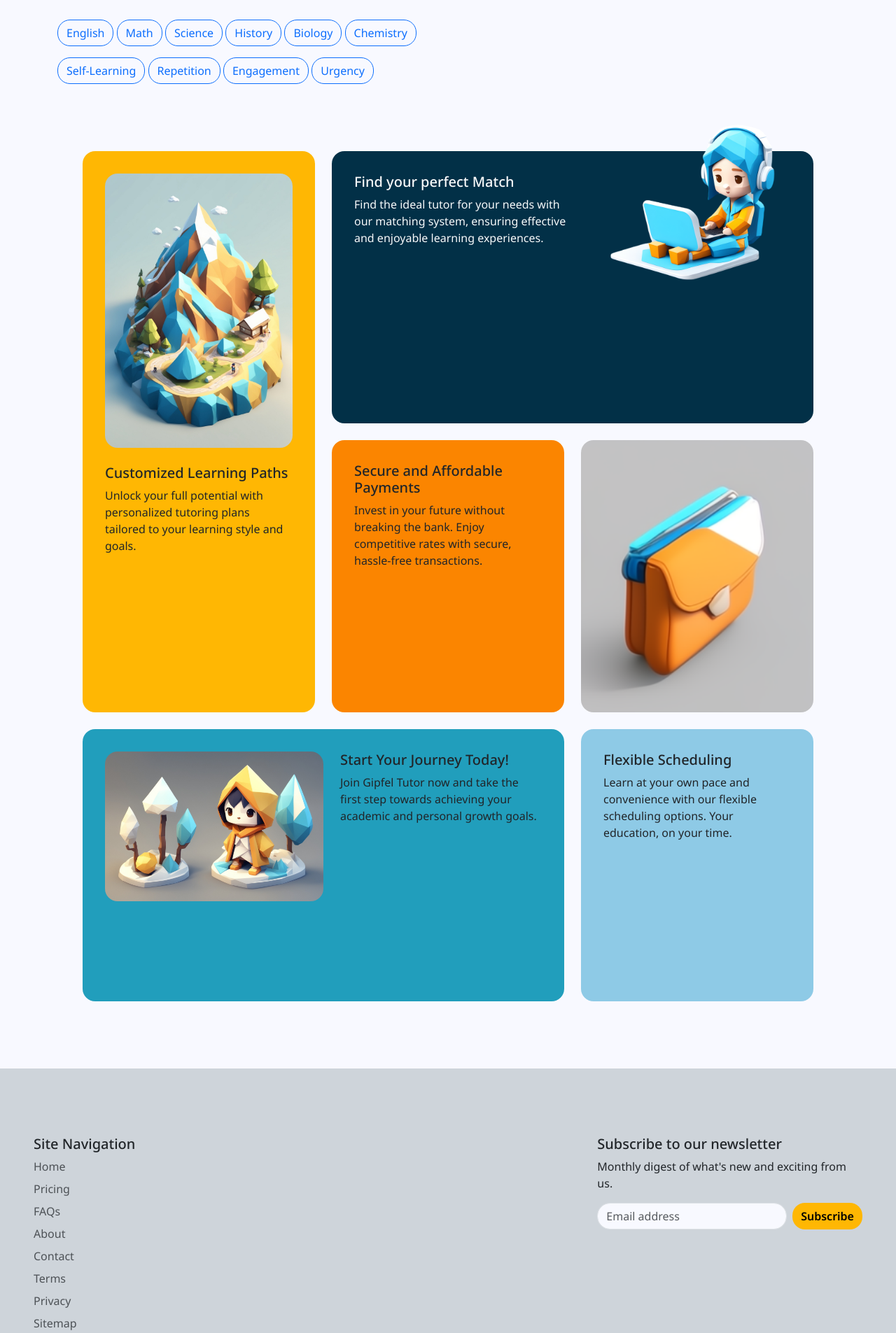
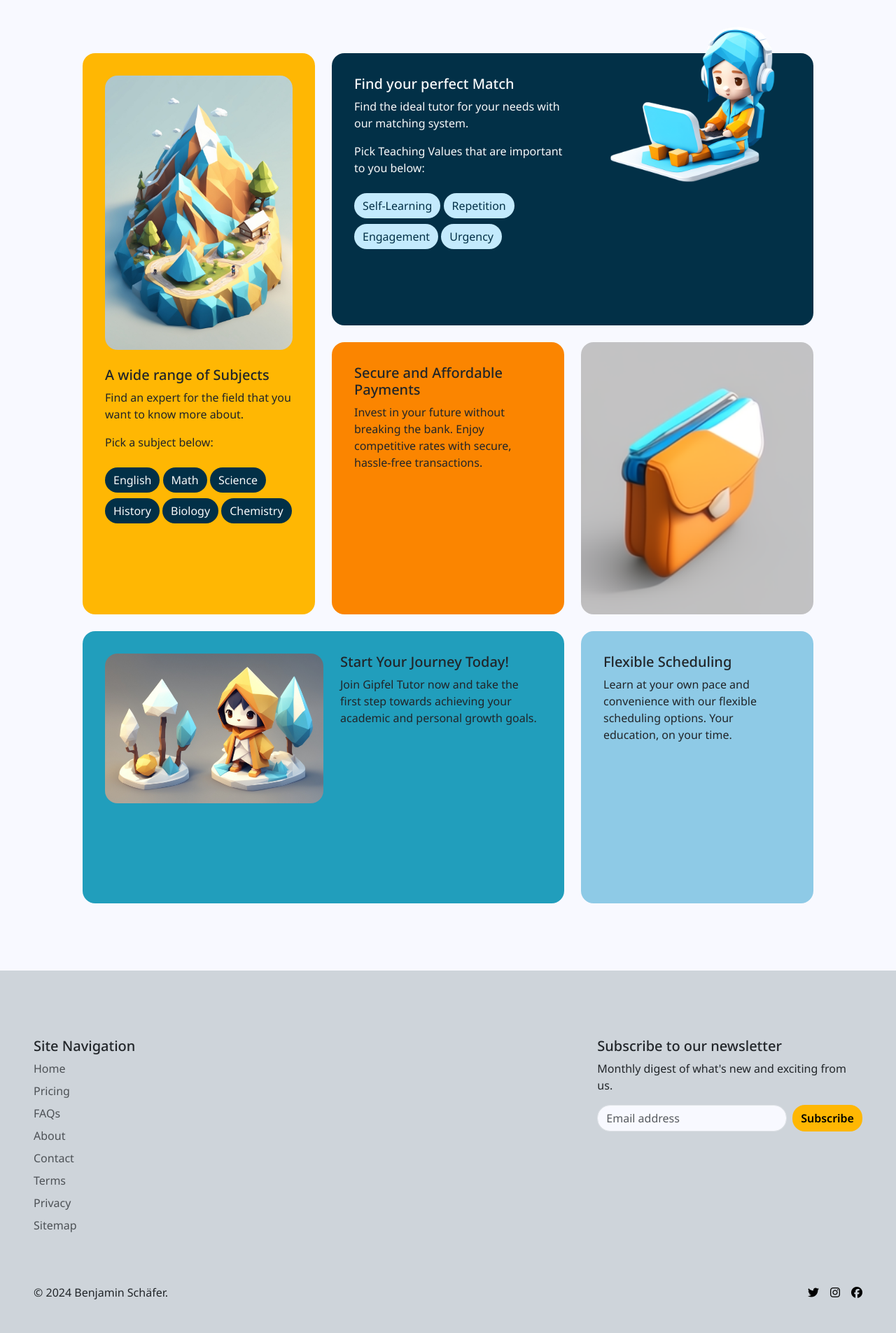
Before and after one commit to benschaf/gipfel-lerner, a Django app: page / in a window 1280 px wide. Shown: the part 320-2225 px from the top of the page at 70% size. Run offline with Django 5.2, Linux system fonts and the light colour scheme; some libraries are stand-ins or nearby versions.

Commit message:
feat: add search options to bento boxes

```diff
--- a/core/templates/core/index.html
+++ b/core/templates/core/index.html
@@ -24,48 +24,6 @@
     </div>
   </div>
 
-  <!-- Search Section -->
-  <div class="container mt-5">
-    <!-- Subjects -->
-    <div class="row mt-3">
-      <div class="col">
-        <a href="{% url 'tutor_list' %}?subject=english" class="btn btn-outline-primary">English</a>
-        <a href="{% url 'tutor_list' %}?subject=math" class="btn btn-outline-primary">Math</a>
-        <a href="{% url 'tutor_list' %}?subject=science" class="btn btn-outline-primary">Science</a>
-        <a href="{% url 'tutor_list' %}?subject=history" class="btn btn-outline-primary">History</a>
-        <a href="{% url 'tutor_list' %}?subject=biology" class="btn btn-outline-primary">Biology</a>
-        <a href="{% url 'tutor_list' %}?subject=chemistry" class="btn btn-outline-primary">Chemistry</a>
-      </div>
-    </div>
-    <!-- Value Tags -->
-    <div class="row mt-3">
-      <div class="col">
-        <form action="{% url 'tutor_list' %}" method="GET">
-          <input type="checkbox" name="teaching-value" value="self-learning" class="btn-check" autocomplete="off" id="btn-check-1" />
-          <label class="btn btn-outline-primary" for="btn-check-1">Self-Learning</label>
-          <input type="checkbox" name="teaching-value" value="repetition" class="btn-check" autocomplete="off" id="btn-check-2" />
-          <label class="btn btn-outline-primary" for="btn-check-2">Repetition</label>
-          <input type="checkbox" name="teaching-value" value="engagement" class="btn-check" autocomplete="off" id="btn-check-3" />
-          <label class="btn btn-outline-primary" for="btn-check-3">Engagement</label>
-          <input type="checkbox" name="teaching-value" value="urgency" class="btn-check" autocomplete="off" id="btn-check-4" />
-          <label class="btn btn-outline-primary" for="btn-check-4">Urgency</label>
-          <button type="submit" class="btn btn-primary mt-3" id="values-submit-btn">Search</button>
-        </form>
-      </div>
-    </div>
-  </div>
-
-  <script>
-    $(document).ready(function () {
-      const submitButton = $('#values-submit-btn');
-      const input = $('input[type="checkbox"]');
-      input.change(function () {
-        submitButton.removeClass('d-none');
-      });
-      submitButton.addClass('d-none');
-    });
-  </script>
-
   <!-- Bento information Section -->
   <div class="container mt-5 p-5">
     <!-- -> Credit for CSS Grid (generation): https://cssgrid-generator.netlify.app/ -->
@@ -73,8 +31,15 @@
       <div class="div1 card">
         <img src="{% static 'images/bento-paths.webp' %}" alt="Image of multiple paths leading up a mountain summit." class="img-fluid rounded" />
         <div class="card-body p-0">
-          <h5>Customized Learning Paths</h5>
-          <p>Unlock your full potential with personalized tutoring plans tailored to your learning style and goals.</p>
+          <h5>A wide range of Subjects</h5>
+          <p>Find an expert for the field that you want to know more about.</p>
+          <p>Pick a subject below:</p>
+          <a href="{% url 'tutor_list' %}?subject=english" class="btn btn-dark mt-2">English</a>
+          <a href="{% url 'tutor_list' %}?subject=math" class="btn btn-dark mt-2">Math</a>
+          <a href="{% url 'tutor_list' %}?subject=science" class="btn btn-dark mt-2">Science</a>
+          <a href="{% url 'tutor_list' %}?subject=history" class="btn btn-dark mt-2">History</a>
+          <a href="{% url 'tutor_list' %}?subject=biology" class="btn btn-dark mt-2">Biology</a>
+          <a href="{% url 'tutor_list' %}?subject=chemistry" class="btn btn-dark mt-2">Chemistry</a>
         </div>
       </div>
       <div class="div2 card">
@@ -82,11 +47,34 @@
           <div class="col">
             <div class="card-body p-0">
               <h5>Find your perfect Match</h5>
-              <p>Find the ideal tutor for your needs with our matching system, ensuring effective and enjoyable learning experiences.</p>
+              <p>Find the ideal tutor for your needs with our matching system.</p>
+              <p>Pick Teaching Values that are important to you below:</p>
+              <form action="{% url 'tutor_list' %}" method="GET">
+                <input type="checkbox" name="teaching-value" value="self-learning" class="btn-check" autocomplete="off" id="btn-check-1" />
+                <label class="btn btn-light mt-2" for="btn-check-1">Self-Learning</label>
+                <input type="checkbox" name="teaching-value" value="repetition" class="btn-check" autocomplete="off" id="btn-check-2" />
+                <label class="btn btn-light mt-2" for="btn-check-2">Repetition</label>
+                <input type="checkbox" name="teaching-value" value="engagement" class="btn-check" autocomplete="off" id="btn-check-3" />
+                <label class="btn btn-light mt-2" for="btn-check-3">Engagement</label>
+                <input type="checkbox" name="teaching-value" value="urgency" class="btn-check" autocomplete="off" id="btn-check-4" />
+                <label class="btn btn-light mt-2" for="btn-check-4">Urgency</label>
+                <br />
+                <button type="submit" class="btn btn-primary mt-3" id="values-submit-btn">Find your match</button>
+              </form>
+              <script>
+                $(document).ready(function () {
+                  const submitButton = $('#values-submit-btn')
+                  const input = $('input[type="checkbox"]')
+                  input.change(function () {
+                    submitButton.removeClass('d-none')
+                  })
+                  submitButton.addClass('d-none')
+                })
+              </script>
             </div>
           </div>
           <div class="col">
-            <img src="{% static 'images/bento-match.webp' %}" alt="A wallet" class="img-fluid rounded" />
+            <img src="{% static 'images/bento-match.webp' %}" alt="A tutor that is video chatting on a laptop" class="img-fluid rounded" />
           </div>
         </div>
       </div>
--- a/static/css/custom_bootstrap.css
+++ b/static/css/custom_bootstrap.css
@@ -17,6 +17,14 @@
   --bs-secondary: #8ecae6;
   --bs-secondary-rgb: 142, 202, 230;
   --bs-secondary-shaded: #ABD8ED;
+
+  --bs-dark: #023047;
+  --bs-dark-rgb: 2, 48, 71;
+  --bs-dark-shaded: #034363;
+
+  --bs-btn-light: #C3EAFD;
+  --bs-btn-light-rgb: 195, 234, 253;
+  --bs-btn-light-shaded: #9CDCFC;
 
   --bs-border-style: none;
   --bs-border-radius: 1.125rem;
@@ -54,13 +62,11 @@
   --bs-warning: #ffc107;
   --bs-danger: #dc3545;
   --bs-light: #f8f9fa;
-  --bs-dark: #212529;
   --bs-success-rgb: 25, 135, 84;
   --bs-info-rgb: 13, 202, 240;
   --bs-warning-rgb: 255, 193, 7;
   --bs-danger-rgb: 220, 53, 69;
   --bs-light-rgb: 248, 249, 250;
-  --bs-dark-rgb: 33, 37, 41;
   --bs-primary-text-emphasis: #052c65;
   --bs-secondary-text-emphasis: #2b2f32;
   --bs-success-text-emphasis: #0a3622;
@@ -151,7 +157,6 @@
 }
 
 .btn-secondary {
-  --bs-btn-font-weight: 600;
   --bs-btn-color: var(--bs-black);
   --bs-btn-bg: var(--bs-secondary);
   --bs-btn-border-color: var(--bs-secondary-rgb);
@@ -165,7 +170,6 @@
 }
 
 .btn-danger {
-  --bs-btn-font-weight: 600;
   --bs-btn-color: var(--bs-danger);
   --bs-btn-bg: var(--bs-gray-300);
   --bs-btn-border-color: var(--bs-danger-rgb);
@@ -177,3 +181,29 @@
   --bs-btn-active-bg: var(--bs-danger);
   --bs-btn-active-border-color: var(--bs-danger-rgb);
 }
+
+.btn-dark {
+  --bs-btn-color: var(--bs-gray-100);
+  --bs-btn-bg: var(--bs-dark);
+  --bs-btn-border-color: var(--bs-dark-rgb);
+  --bs-btn-hover-color: var(--bs-white);
+  --bs-btn-hover-bg: var(--bs-dark-shaded);
+  --bs-btn-hover-border-color: var(--bs-dark-shaded);
+  --bs-btn-focus-shadow-rgb: var(--bs-dark-rgb);
+  --bs-btn-active-color: var(--bs-btn-hover-color);
+  --bs-btn-active-bg: var(--bs-dark-shaded);
+  --bs-btn-active-border-color: var(--bs-dark-shaded);
+}
+
+.btn-light {
+  --bs-btn-color: var(--bs-dark);
+  --bs-btn-bg: var(--bs-btn-light);
+  --bs-btn-border-color: var(--bs-btn-light-rgb);
+  --bs-btn-hover-color: var(--bs-dark);
+  --bs-btn-hover-bg: var(--bs-btn-light-shaded);
+  --bs-btn-hover-border-color: var(--bs-btn-light-shaded);
+  --bs-btn-focus-shadow-rgb: var(--bs-btn-light-rgb);
+  --bs-btn-active-color: var(--bs-dark);
+  --bs-btn-active-bg: var(--bs-btn-light-shaded);
+  --bs-btn-active-border-color: var(--bs-btn-light-shaded);
+}
```
